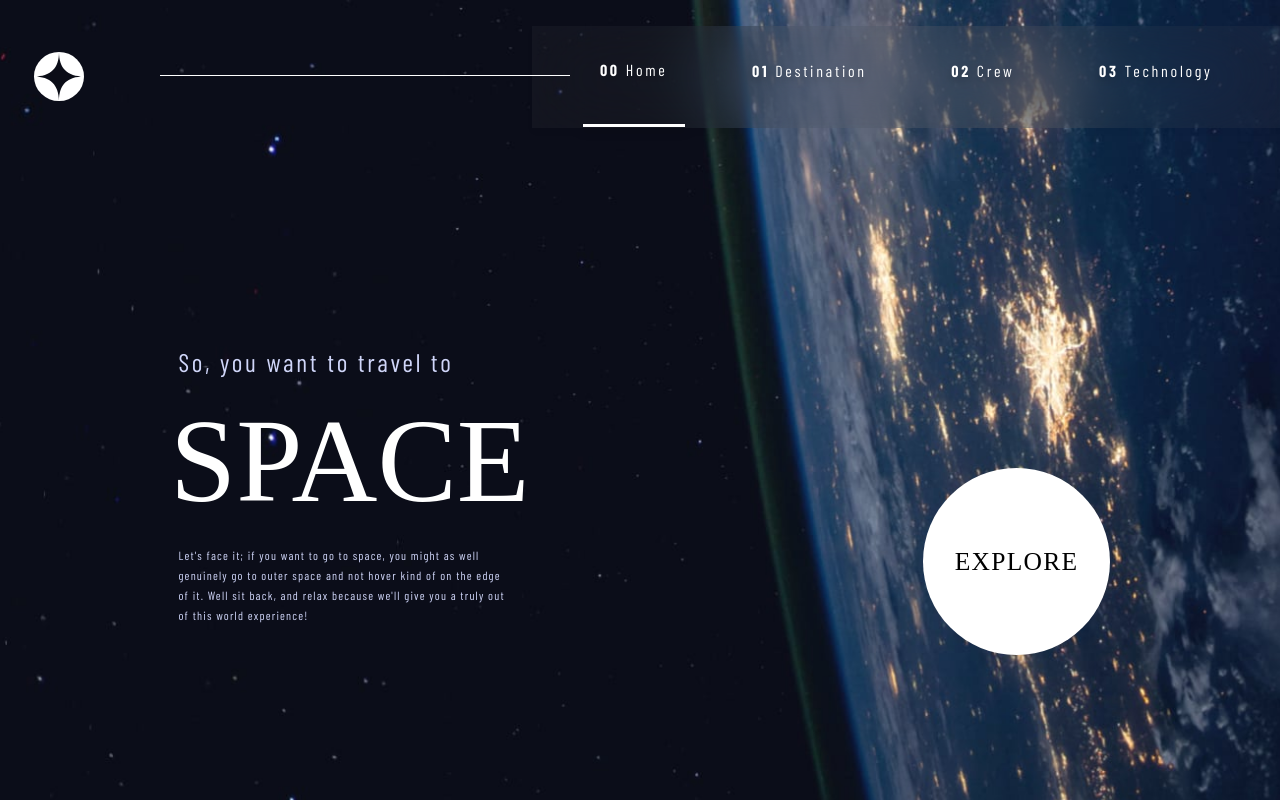
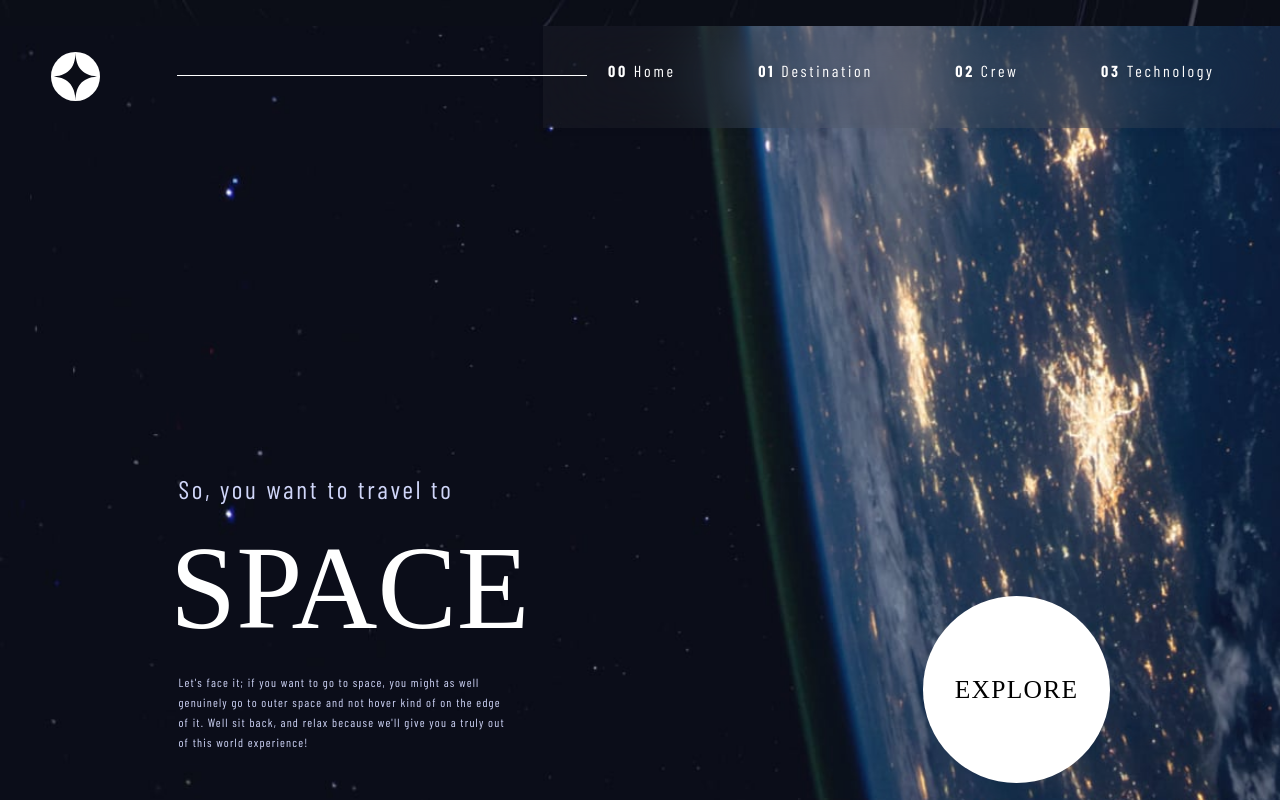
Before and after one commit to Fayorr/space-app, a React (Create React App) app: page / in a window 1280 px wide. Shown: the top 800 px of the page. Built offline with nearby package versions, Linux system fonts and the light colour scheme; a web font is replaced by a local one.

Commit message:
fixed navbar

```diff
--- a/src/components/Navbar.jsx
+++ b/src/components/Navbar.jsx
@@ -17,29 +17,29 @@ const Navbar = () => {
   return (
     <nav className="nav">
       <div>
-        <img src={logo} alt="" className="logo" />
+          <img src={logo} alt="logo" className="logo" />
           <span className="nav-line"></span>
         <ul className={toggle ? 'nav-menu nav-active' : 'nav-menu'}>
 
-        <li className="nav-item first" >
-          <NavLink to="/" >
-              <span className="number">00</span> <span>Home</span>
+          <li className='nav-item'>
+            <NavLink  to="/" >
+                <span className="number">00</span> Home
             </NavLink>
           </li>
 
-        <li className="nav-item" >
-          <NavLink to="/destination">
+          <li className='nav-item'>
+            <NavLink  to="/destination">
                 <span className="number">01</span> Destination
             </NavLink>
           </li>
 
-        <li className="nav-item" >
+          <li className='nav-item'>
             <NavLink to="/crew">
                 <span className="number">02</span> Crew
               </NavLink>
           </li>
 
-        <li className="nav-item" >
+          <li className='nav-item'>
             <NavLink to="/technology">
                 <span className="number">03</span> Technology
             </NavLink>
--- a/src/components/destination/Destination.jsx
+++ b/src/components/destination/Destination.jsx
@@ -2,13 +2,7 @@ import React, {useState} from 'react'
 import { NavLink, Outlet } from 'react-router-dom';
 import Navbar from '../Navbar'
 import '../../styles/Destination.css'
-// import '../../styles/Navbar.css'
 
-// const [select, setSelect] = useState(false);
-
-const handleClick = () => {
-
-}
 
 
 const Destination = () => {
@@ -21,7 +15,7 @@ const Destination = () => {
           </h5>
       </div>
       <div className="planets">
-        <ul>
+        <ol>
           <li>
             <NavLink to="/destination/moon">Moon</NavLink>
           </li>
@@ -34,10 +28,10 @@ const Destination = () => {
           <li>
             <NavLink to="/destination/titan">Titan</NavLink>
           </li>
-        </ul>
+        </ol>
         <span className='line'></span>
+      </div>
         <Outlet />
-      </div>
     </div>
   )
 }
--- a/src/components/technology/Technology.jsx
+++ b/src/components/technology/Technology.jsx
@@ -27,8 +27,8 @@ const Technology = () => {
             <button>3</button>
           </NavLink>
         </div>
+      </div>
         <Outlet />
-      </div>
     </div>
   )
 }
--- a/src/styles/Destination.css
+++ b/src/styles/Destination.css
@@ -32,7 +32,7 @@
     mix-blend-mode: normal;
     opacity: 0.25;
 }
-.planets ul{
+.planets ol{
     display: flex;
     flex-direction: row;
     justify-content: space-between;
@@ -45,7 +45,7 @@
     list-style: none;
 
 }
-.planets ul li a{
+.planets ol li a{
         text-decoration: none;
         color: #d0d6f9;
         padding-bottom: 0.3rem;
@@ -54,6 +54,15 @@
         font-weight: 400;
         line-height: 19px;
         letter-spacing: 2.7px;
+}
+ol>li>a:hover {
+    border-bottom: 3px solid rgba(255, 255, 255, 0.5);
+}
+
+ol>li>.active {
+    border-bottom: 3px solid #fff;
+    transition: ease-in;
+    transition-duration: 200ms;
 }
 /* .planets ul li a:hover, .planets ul li a:active{
     border-bottom: 3px solid rgba(255, 255, 255);
@@ -76,7 +85,7 @@
         align-self: flex-start;
         padding: 2rem 3.1rem;
     }
-    .planets ul{
+    .planets ol{
         width: 32%;
         /* position: absolute; */
         top: 50%;
@@ -97,7 +106,7 @@
         .navigation {
             padding: 6rem 9.1rem 3rem;
         }
-.planets ul {
+.planets ol {
     width: 18.5%;
     margin: 0 1.5rem;
     top: 57%;
--- a/src/styles/Home.css
+++ b/src/styles/Home.css
@@ -4,12 +4,10 @@
     box-sizing: border-box;
 }
 .container{
-        color: #fff;
-        display: flex;
-                background-image: url('../assets/home/background-home-mobile.jpg');
-                background-repeat: no-repeat;
-                background-position: center;
-                background-size: cover;
+        background-image: url('../assets/home/background-home-mobile.jpg');
+        background-repeat: no-repeat;
+        background-position: center;
+        background-size: cover;
 
 }
         .home {
@@ -44,6 +42,9 @@
         letter-spacing: 2.7px;
         text-align: center;
         color: #D0D6F9;
+}
+.info h1{
+    color: #fff;
 }
 .info p{
     font-family: 'Barlow Condensed';
--- a/src/styles/Navbar.css
+++ b/src/styles/Navbar.css
@@ -13,33 +13,18 @@ body {
 .logo {
     width: 100%;
 }
-nav {
+.nav {
     display: flex;
+    flex-direction: row;
     justify-content: space-between;
     align-items: center;
     padding: 1.3rem 1.9rem;
-    position: fixed;
     width: 100%;
-    top: 0;
-    z-index: 50;
-
 }
-nav h2 {
-    font-size: 1.3rem;
-    color: #fff;
+.menu-icon{
+    display: block;
+    z-index: 11;
 }
-.menu-icon {
-    display: block;
-    transition: all 1000ms ease;
-    font-size: 2rem;
-
-}
-.nav-item {
-    list-style-type: none;
-    text-align: left;
-
-}
-
 .nav-menu {
     width: 55%;
     height: 100vh;
@@ -55,6 +40,7 @@ nav h2 {
 }
 .nav-menu.nav-active {
     display: block;
+    z-index: 10;
 }
 .nav-item {
     display: flex;
@@ -62,6 +48,8 @@ nav h2 {
     justify-content: space-between;
     align-items: flex-start;
     padding: .5rem 2rem;
+    list-style-type: none;
+    text-align: left;
 }
 .nav-item a {
     text-decoration: none;
@@ -71,40 +59,30 @@ nav h2 {
     font-size: 16px;
     font-weight: 400;
     line-height: 19px;
-    letter-spacing: 2.700000047683716px;
+    letter-spacing: 2.7px;
     text-align: left;
 }
-.bars {
-    display: block;
-    transition: all 1000ms ease;
-    width: 5.5%;
-    position: absolute;
-    top: 39%;
-    right: 2rem;
-}
+
 .number{
     font-family: "Barlow Condensed";
     font-size: 16px;
     font-weight: 700;
     line-height: 19px;
-    letter-spacing: 2.700000047683716px;
     text-align: left;
     color: #ffffff;
 }
-
 ul > li > a:hover {
     border-bottom: 3px solid rgba(255, 255, 255, 0.5);
 }
 
-ul > li > .active {
+/* ul > li > .active {
     border-bottom: 3px solid #fff;
     transition: ease-in;
     transition-duration: 200ms;
-}
-
+} */
 @media screen and (min-width: 769px) {
 
-    nav {
+    .nav {
         display: flex;
         justify-content: space-between;
         align-items: center;
```
Also changed, not shown: src/App.js (indentation only). Lines whose indentation alone changed are shown as unchanged.
